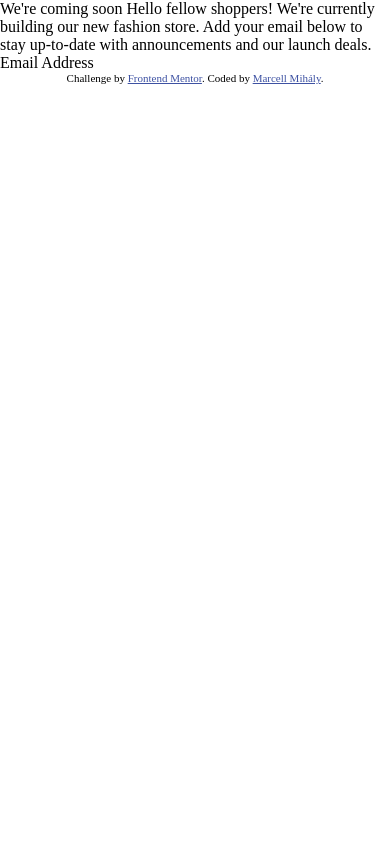
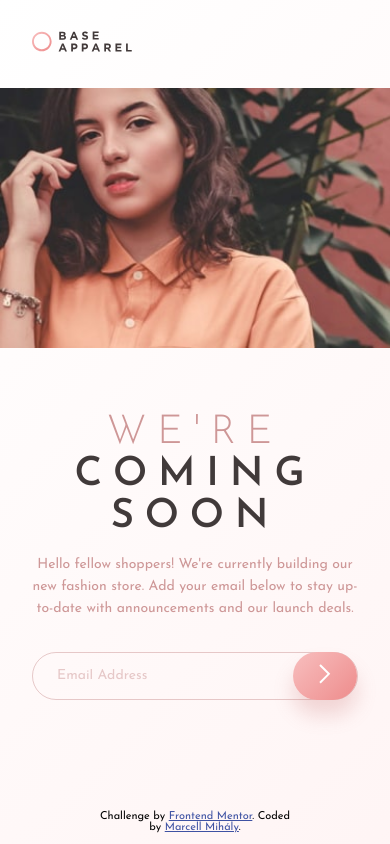
Before and after one commit to mihalymarcell86/base-apparel-coming-soon-page, a plain HTML site: page index.html in a window 390 px wide. Drawn offline with Linux system fonts and the light colour scheme.

Commit message:
mobile layout

```diff
--- a/index.html
+++ b/index.html
@@ -21,10 +21,29 @@
     <title>Frontend Mentor | Base Apparel coming soon page</title>
   </head>
   <body>
-    We're coming soon Hello fellow shoppers! We're currently building our new
-    fashion store. Add your email below to stay up-to-date with announcements
-    and our launch deals. Email Address
-
+    <header class="header">
+      <img src="./images/logo.svg" alt="Base Apparel Logo" class="logo" />
+    </header>
+    <main class="main">
+      <img src="./images/hero-mobile.jpg" />
+      <div class="main__content">
+        <h1 class="main__title">We're <strong>coming soon</strong></h1>
+        <p class="main__paragraph">
+          Hello fellow shoppers! We're currently building our new fashion store.
+          Add your email below to stay up-to-date with announcements and our
+          launch deals.
+        </p>
+        <form class="main__input-wrap" novalidate>
+          <input
+            type="email"
+            placeholder="Email Address"
+            class="email-input"
+          /><button type="submit" class="input__submit-btn">
+            <img src="./images/icon-arrow.svg" alt="submit" />
+          </button>
+        </form>
+      </div>
+    </main>
     <footer>
       <p class="attribution">
         Challenge by
--- a/styles/style.scss
+++ b/styles/style.scss
@@ -2,7 +2,103 @@
 
 @include setup;
 
+body {
+  font-family: $font-josefin-sans;
+  min-height: 100vh;
+  background: {
+    color: white;
+    image: $gradient1;
+    repeat: no-repeat;
+  }
+}
+
+.header {
+  padding: {
+    top: rem(31px);
+    bottom: rem(32px);
+    left: rem(32px);
+  }
+}
+
+.logo {
+  width: 100px;
+  max-width: 100%;
+}
+
+.main {
+  display: flex;
+  flex-direction: column;
+  gap: rem(64px);
+}
+
+.main__content {
+  padding: 0 rem(32px) rem(92px);
+  color: color(desaturated-red);
+}
+
+.main__title {
+  @include setFont(rem(40px), 42px, 300);
+  letter-spacing: 10.8254px;
+  text-align: center;
+  text-transform: uppercase;
+  margin-bottom: em(16px, 40px);
+  strong {
+    font-weight: 600;
+    color: color(dark-grayish-red);
+  }
+}
+
+.main__paragraph {
+  @include setFont(rem(14px), 22px, 400);
+  text-align: center;
+  margin-bottom: em(32px, 14px);
+}
+
+.main__input-wrap {
+  width: 100%;
+  height: rem(48px);
+  border: 1px solid hsla(0, 36%, 70%, 0.5);
+  border-radius: 28px;
+  display: flex;
+  align-items: center;
+  justify-content: space-between;
+}
+
+.email-input {
+  border: 0;
+  background-color: transparent;
+  margin-left: rem(24px);
+  font-family: $font-josefin-sans;
+  width: 100%;
+  color: hsla(0, 7%, 24%, 1);
+
+  &:focus {
+    outline: 0;
+  }
+  &::placeholder {
+    color: hsla(0, 36%, 70%, 0.5);
+    @include setFont(rem(14px), 28px, 400);
+  }
+}
+
+.input__submit-btn {
+  min-width: rem(64px);
+  height: rem(48px);
+  border-radius: 28px;
+  display: block;
+  border: 0;
+  background-color: transparent;
+  background-image: $gradient2;
+  cursor: pointer;
+  box-shadow: 0px 15px 20px rgba(198, 110, 110, 0.247569);
+}
+
 .attribution {
+  position: absolute;
+  bottom: 1em;
+  left: 50%;
+  translate: -50%;
+  z-index: -1;
   font-size: 11px;
   text-align: center;
 }
```
Also changed, not shown: styles/style.css, 1 other file.
